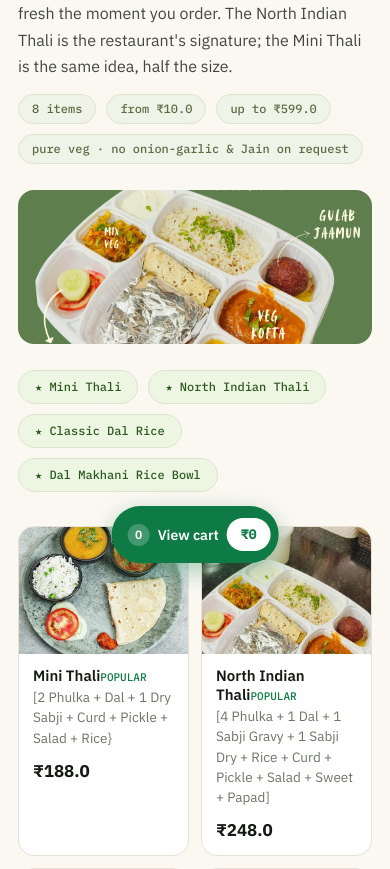
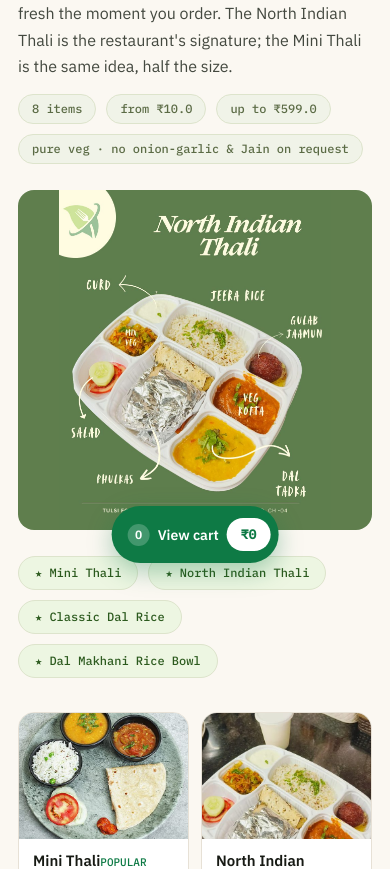
Before and after one commit to rahullath/tulsi-foods, a FastAPI app: page /category/thalis-combos in a window 390 px wide. Shown: the part 269-1138 px from the top of the page. Run offline with FastAPI, Linux system fonts and the light colour scheme; data comes from the database, SQL or seed files in the repository.

Commit message:
poster fit: 149KB jpg, contain-fit hero on seamless brand green, portrait-aware updates cards

```diff
--- a/app/main.py
+++ b/app/main.py
@@ -108,6 +108,20 @@ UPDATE_KIND_LABELS = {
 }
 
 
+def _image_orientation(src: str | None) -> str | None:
+    """portrait/landscape for a /static/ image path, so templates can fit
+    tall posters with contain instead of cropping them. None when unknown."""
+    if not src or not src.startswith("/static/"):
+        return None
+    try:
+        from PIL import Image
+        with Image.open(Path("app") / src[len("/static/"):]) as im:
+            w, h = im.size
+        return "portrait" if h > w * 1.1 else "landscape"
+    except Exception:
+        return None
+
+
 def _display_date(iso: str) -> str:
     try:
         return datetime.strptime(iso, "%Y-%m-%d").strftime("%d %b %Y").lstrip("0")
@@ -139,6 +153,7 @@ def load_updates() -> list[dict]:
             "photo": e["photo"] if e.get("photo") in photos else None,
             "image": e.get("image") or None,
             "image_alt": e.get("image_alt") or e["title"],
+            "orientation": _image_orientation(e.get("image")),
             "dishes": [{"id": d, "name": menu.get_item(d)["name"]} for d in dishes],
             "source": e.get("source") or None,
             "source_label": e.get("source_label") or "See the original",
--- a/app/templates/category.html
+++ b/app/templates/category.html
@@ -25,8 +25,8 @@ body { font-family: 'IBM Plex Sans', system-ui, sans-serif; background: var(--bg
 .page-sub { margin: 16px 0 0; font-size: 16px; line-height: 1.65; color: #43483F; max-width: 640px; }
 .price-range { margin-top: 14px; display: flex; gap: 10px; flex-wrap: wrap; }
 .price-range span { font: 500 12px/1 'IBM Plex Mono', monospace; color: #5B6B45; background: #F0F3E8; border: 1px solid #DDE4CC; border-radius: 999px; padding: 8px 13px; }
-.cat-hero { margin-top: 26px; border-radius: 16px; overflow: hidden; aspect-ratio: 16 / 7; background: #F0F3E8; }
-.cat-hero img { width: 100%; height: 100%; object-fit: cover; display: block; }
+.cat-hero { margin-top: 26px; border-radius: 16px; overflow: hidden; background: #5F7E4D; }
+.cat-hero img { width: 100%; height: auto; max-height: 460px; object-fit: contain; display: block; }
 
 .items { margin-top: 34px; display: grid; grid-template-columns: repeat(auto-fill, minmax(240px, 1fr)); gap: 18px; }
 .bestsellers { margin-top: 26px; }
@@ -64,6 +64,7 @@ body { font-family: 'IBM Plex Sans', system-ui, sans-serif; background: var(--bg
   .item-body { padding: 12px 14px 14px; }
   .item-name { font-size: 15px; }
   .page-cta { flex-direction: column; text-align: center; }
+  .cat-hero img { max-height: 340px; }
 }
 </style>
 
--- a/app/templates/updates.html
+++ b/app/templates/updates.html
@@ -26,6 +26,8 @@ body { font-family: 'IBM Plex Sans', system-ui, sans-serif; background: var(--bg
 .card { background: var(--card); border: 1px solid var(--border); border-radius: 16px; overflow: hidden; }
 .card-photo { aspect-ratio: 16 / 9; background: #F0F3E8; }
 .card-photo img { width: 100%; height: 100%; object-fit: cover; display: block; }
+.card-photo.portrait { aspect-ratio: auto; background: #5F7E4D; }
+.card-photo.portrait img { height: auto; max-height: 440px; object-fit: contain; }
 .card-body { padding: 20px 22px 22px; }
 .card-meta { display: flex; align-items: center; gap: 10px; font: 500 11px/1 'IBM Plex Mono', monospace; }
 .card-kind { color: #fff; background: var(--g); border-radius: 999px; padding: 5px 11px; letter-spacing: .05em; text-transform: uppercase; }
@@ -60,7 +62,7 @@ body { font-family: 'IBM Plex Sans', system-ui, sans-serif; background: var(--bg
     {% for u in updates %}
     <article class="card">
       {% if u.image %}
-      <div class="card-photo"><img src="{{ u.image }}" alt="{{ u.image_alt }}" loading="lazy"></div>
+      <div class="card-photo{% if u.orientation == 'portrait' %} portrait{% endif %}"><img src="{{ u.image }}" alt="{{ u.image_alt }}" loading="lazy"></div>
       {% elif u.photo %}
       <div class="card-photo"><img src="/static/img/dishes/{{ u.photo }}.jpg" alt="{{ u.title }}, Tulsi Foods Mylapore" loading="lazy"></div>
       {% endif %}
--- a/data/updates.json
+++ b/data/updates.json
@@ -7,7 +7,7 @@
       "kind": "instagram",
       "title": "What's inside the North Indian Thali",
       "text": "The break-down post: our North Indian Thali box compartment by compartment — curd, jeera rice, gulab jamun, veg kofta, dal tadka, phulkas, salad and mix veg. Now also hanging at the top of our thalis page.",
-      "image": "/static/img/categories/thalis-combos.png",
+      "image": "/static/img/categories/thalis-combos.jpg",
       "image_alt": "North Indian Thali box labelled compartment-wise: curd, jeera rice, gulab jamun, veg kofta, dal tadka, phulkas, salad and mix veg — Tulsi Foods, Mylapore",
       "dishes": ["north-indian-thali", "mini-thali"],
       "source": "https://www.instagram.com/tulsi.foods_chennai/",
```
Also changed, not shown: app/static/img/categories/thalis-combos.jpg (added), app/static/img/categories/thalis-combos.png (deleted).
